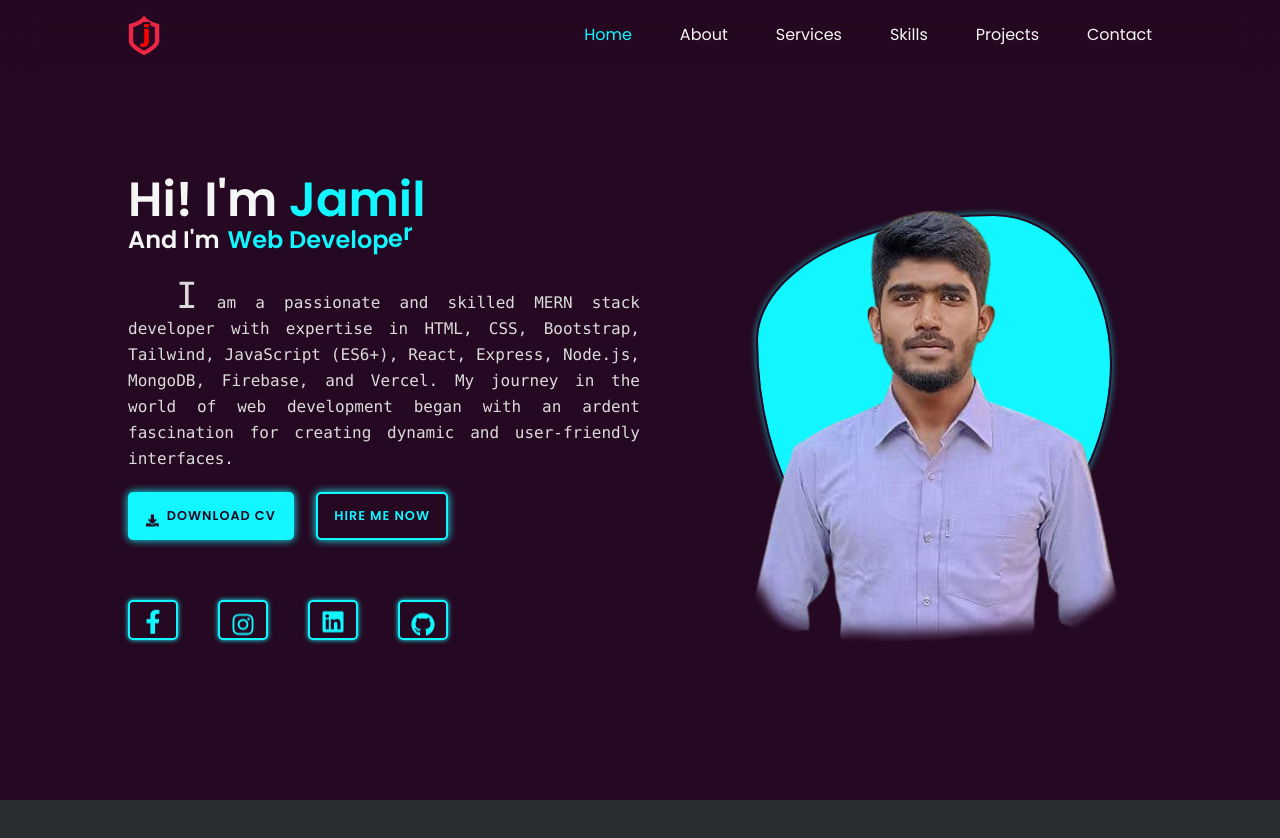
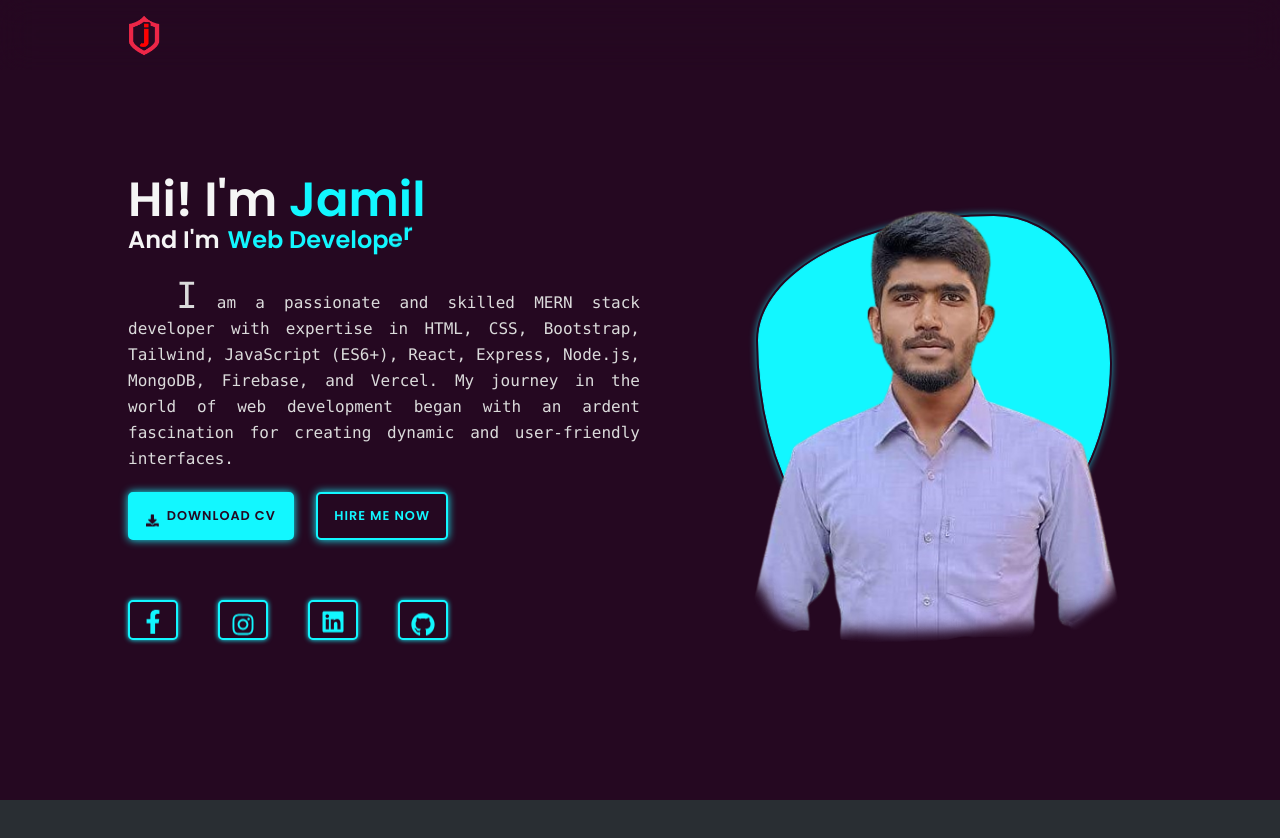
Before and after one commit to jamilakterup/new-portfolio, a React (Vite) app: page / in a window 1280 px wide. Shown: the top 838 px of the page. Built offline with nearby package versions, Linux system fonts and the light colour scheme.

Commit message:
navbar animation added

```diff
--- a/src/components/About.jsx
+++ b/src/components/About.jsx
@@ -51,7 +51,7 @@ const About = () => {
                     transition={{duration: .8}}
                     className="img-about">
                     <img src={image} alt="" />
-                    <div className="info-about1">
+                    <div className="info-about1 ms-4">
                         <span>1+</span>
                         <p>Year of experience</p>
                     </div>
--- a/src/components/NavBar.jsx
+++ b/src/components/NavBar.jsx
@@ -2,7 +2,7 @@ import {useEffect, useState} from 'react';
 import logo from '../assets/j-logo.png';
 import {FiMenu} from "react-icons/fi";
 import {RxCross2} from "react-icons/rx";
-// import Home from './Home';
+import {AnimatePresence, motion} from "framer-motion";
 
 const NavBar = () => {
     const [activeLink, setActiveLink] = useState('home');
@@ -41,26 +41,34 @@ const NavBar = () => {
     }, []);
 
 
+    // navbar link is here==============================---
+    const navLink = <>
+        <li><a href="#home" style={{'--i': 1}} className={activeLink === 'home' ? 'active' : ''} onClick={() => setActiveLink('home')}>Home</a></li>
+
+        <li><a href="#about" style={{'--i': 2}} className={activeLink === 'about' ? 'active' : ''} onClick={() => setActiveLink('about')}>About</a></li>
+
+        <li><a href="#services" style={{'--i': 3}} className={activeLink === 'services' ? 'active' : ''} onClick={() => setActiveLink('services')}>Services</a></li>
+
+        <li><a href="#skills" style={{'--i': 4}} className={activeLink === 'skills' ? 'active' : ''} onClick={() => setActiveLink('skills')}>Skills</a></li>
+
+        <li><a href="#projects" style={{'--i': 5}} className={activeLink === 'projects' ? 'active' : ''} onClick={() => setActiveLink('projects')}>Projects</a></li>
+
+        <li><a href="#contact" style={{'--i': 6}} className={activeLink === 'contact' ? 'active' : ''} onClick={() => setActiveLink('contact')}>Contact</a></li>
+    </>
+
 
     return (
         <>
             <header className='navbar flex justify-between items-center fixed backdrop-blur-lg w-full z-50'>
-                <img className='h-10 w-8' src={logo} alt="" />
+                <img className='logo h-10 w-8' src={logo} alt="" />
 
-                <ul className={`md:flex md:space-x-12 list-none ${isOpen ? 'block absolute top-[70px] left-0 w-full md:px-8 py-2 bg-slate-500 navListOpen' : 'hidden'} md:block navList`}>
-                    <li><a href="#home" className={activeLink === 'home' ? 'active' : ''} onClick={() => setActiveLink('home')}>Home</a></li>
-
-                    <li><a href="#about" className={activeLink === 'about' ? 'active' : ''} onClick={() => setActiveLink('about')}>About</a></li>
-
-                    <li><a href="#services" className={activeLink === 'services' ? 'active' : ''} onClick={() => setActiveLink('services')}>Services</a></li>
-
-                    <li><a href="#skills" className={activeLink === 'skills' ? 'active' : ''} onClick={() => setActiveLink('skills')}>Skills</a></li>
-
-                    <li><a href="#projects" className={activeLink === 'projects' ? 'active' : ''} onClick={() => setActiveLink('projects')}>Projects</a></li>
-
-                    <li><a href="#contact" className={activeLink === 'contact' ? 'active' : ''} onClick={() => setActiveLink('contact')}>Contact</a></li>
-                </ul>
-
+                <AnimatePresence>
+                    <motion.div animate={{opacity: 1}}>
+                        <ul className={`md:flex md:space-x-12 list-none ${isOpen ? 'block absolute top-[70px] left-0 w-full md:px-8 py-2 bg-slate-500 navListOpen' : 'hidden'} md:block navList`}>
+                            {navLink}
+                        </ul>
+                    </motion.div>
+                </AnimatePresence>
                 <div className="md:hidden bg-slate-500 p-1 rounded-sm" onClick={() => setIsOpen(!isOpen)}>
                     <div className={`icon-container transition-transform duration-300 ${isOpen ? 'rotate-90' : ''}`}>
                         {isOpen ? <RxCross2 /> : <FiMenu />}
--- a/src/index.css
+++ b/src/index.css
@@ -36,6 +36,26 @@ body {
     background-color: var(--bg-color);
     min-height: 100vh;
     color: var(--text-color);
+}
+
+
+.navList a{
+    display: inline-block;
+    animation: slideAnimation 1s forwards ease;
+    animation-delay: calc(.3s * var(--i));
+    opacity: 0;
+}
+
+@keyframes slideAnimation {
+    0%{
+        opacity: 0;
+        transform: translateY(50px);
+    }
+
+    100%{
+        opacity: 1;
+        transform: translateY(0);
+    }
 }
 
 .navList a:hover {
@@ -265,6 +285,17 @@ a.btn:nth-child(2)::before {
 .about .img-about {
     text-align: center;
     position: relative;
+}
+
+.about .img-about{
+    border-left: 2px solid var(--text-color);
+    animation: blinking 1s infinite;
+}
+
+@keyframes blinking {
+    50%{
+        border-color: #292e33;
+    }
 }
 
 .about .img-about img {
```
